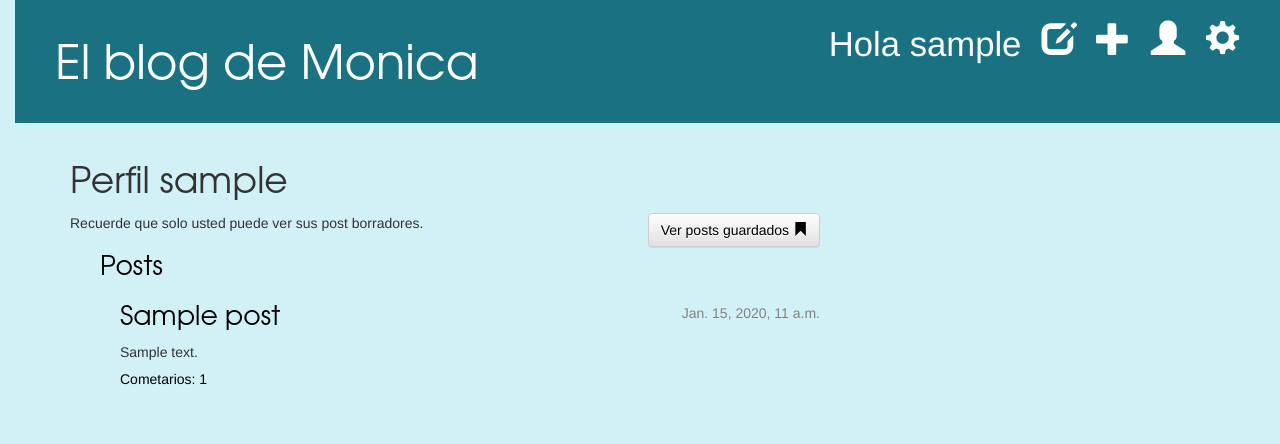
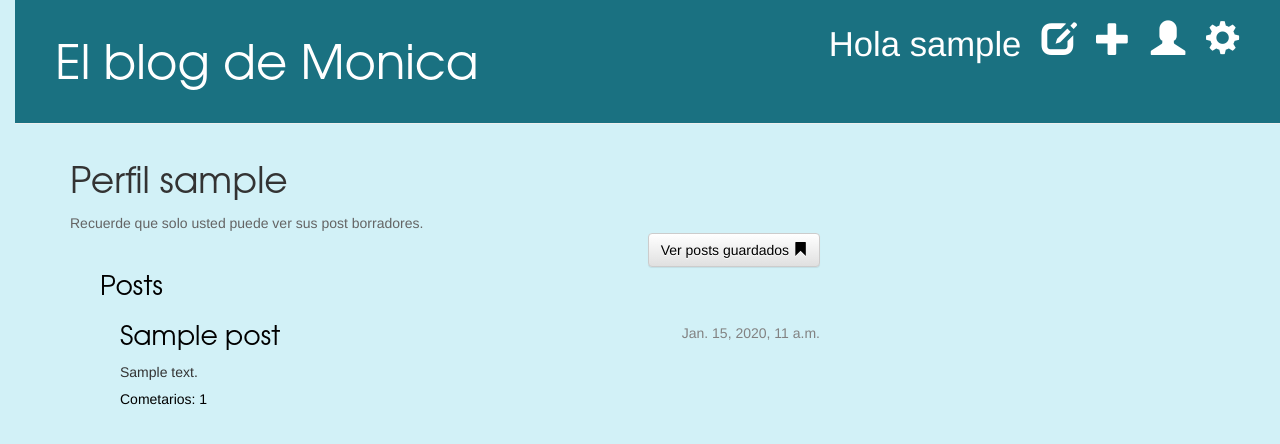
Before and after one commit to MCamposRom/my-first-blog, a Django app: a page that uses blog/templates/blog/base.html in a window 1280 px wide. Shown: the top 444 px of the page. Run offline with Django 3.2, Linux system fonts and the light colour scheme; a user stored in the database is signed in; tables that the repository leaves empty hold one stand-in row (values such as "Sample post"); some libraries are stand-ins or nearby versions.

Commit message:
EdiciónDeColor

```diff
--- a/blog/static/css/blog.css
+++ b/blog/static/css/blog.css
@@ -61,10 +61,13 @@ body {
 .user-config p{
     padding-left:50px;
 }
-.page-header h1, .page-header h1 a, .page-header h1 a:visited, .page-header h1 a:active {
+.page-header h1, .page-header h1 a, .page-header h1:visited, .page-header h1 a:active {
     color: #ffffff;
     font-size:36pt;
     text-decoration: none;
+}
+.page-header a {
+    color: #ffffff;
 }
 .page-header h1 p {
     color: #ffffff;
@@ -130,3 +133,6 @@ h1, h2, h3, h4{
 .button a{
     color: #2e2e2e;
 }
+.comentario {
+    color: #646464;
+}
--- a/blog/templates/blog/base.html
+++ b/blog/templates/blog/base.html
@@ -14,7 +14,7 @@
             <a href="{% url 'blog:user' u=user %}" class="top-menu"><span class="glyphicon glyphicon-user"></span></a>
             <a href="{% url 'blog:post-new' %}" class="top-menu"><span class="glyphicon glyphicon-plus"></span></a>
             <a href="{% url 'blog:post-draft-list' %}" class="top-menu"><span class="glyphicon glyphicon-edit"></span></a>
-            <small><p class="top-menu">Hola {{ user.username }}</p></small>
+            <small><p class="top-menu">Hola <a href="{% url 'blog:user' u=user %}">{{ user.username }}</p></small>
         {% else %}
             <a href="{% url 'login' %}" class="top-menu"><span class="glyphicon glyphicon-lock"></span></a>
             <p class="top-menu"> <small><small><a href="{% url 'login' %}"> Log in </a></small></small></p>
--- a/blog/templates/blog/post_list.html
+++ b/blog/templates/blog/post_list.html
@@ -14,5 +14,9 @@
                 Autor: <a href="{% url 'blog:user' u=post.author %}">{{ post.author }}</a>
             </div>
         </div>
+    {% empty %}
+        <div class="comentario">
+            Todavia no hay publicados, no dude en ser el primero en hacerlo. Registrese y si ya lo ha hecho recuerde que con el boton (<span class="glyphicon glyphicon-plus"></span>) puede crear un post y publicarlo.
+        </div>
     {% endfor %}
 {% endblock content %}
--- a/blog/templates/user/user.html
+++ b/blog/templates/user/user.html
@@ -1,13 +1,15 @@
 {% extends 'blog/base.html' %}
 
 {% block content %}
-    <dev class='user'>
+    <div class='user'>
         <h1>Perfil {{ usuario.username }}</h1>
         {% if usuario == user %}
+            <div class="comentario">
                 Recuerde que solo usted puede ver sus post borradores.
-            <dev class='save' >
+            </div>
+            <div class='save' >
                 <a class="btn btn-default" href="{% url 'blog:post-save-list' %}">Ver posts guardados <span class="glyphicon glyphicon-bookmark"></span></a>
-            </dev><br>
+            </div><br>
         {% endif %}
         <h2>Posts</h2>
         {% for post in posts %}
@@ -25,11 +27,13 @@
                 <br>
             </div>
         {% empty %}
+            <div class="comentario">
                 {% if usuario == user %}
                     Todavia no tienes post creados. Recuerda que con el boton (<span class="glyphicon glyphicon-plus"></span>) puedes hacerlo facilmente. No olvide publicarlos ;)
                 {% else %}
                     Este usuario todavía no tiene posts :(
                 {% endif %}
+            </div>
         {% endfor %}
-    </dev><br><br>
+    </div><br><br>
 {% endblock %}
--- a/blog/templates/user/user_config.html
+++ b/blog/templates/user/user_config.html
@@ -1,7 +1,7 @@
 {% extends 'blog/base.html' %}
 
 {% block content %}
-    <dev class='user-config'>
+    <div class='user-config'>
         <h1>{{ user.username }}</h1>
         <h2> Configuración </h2>
         <h3> Salir de la cuenta </h3>
@@ -9,5 +9,5 @@
         <h3> Eliminar cuenta </h3>
         <p> Tenga en cuenta que si <strong>elimina su cuenta</strong> sus posts y comentarios se elimininarán también.</p>
         <a class="btn btn-default" href="{% url 'blog:user-eliminate' %}">Eliminar cuenta</a>
-    </dev>
+    </div>
 {% endblock content %}
```
Also changed, not shown: blog/templates/blog/post_draft_list.html (+6 -2 lines), blog/templates/blog/post_save_list.html (+6 -2 lines). Lines whose indentation alone changed are shown as unchanged.
